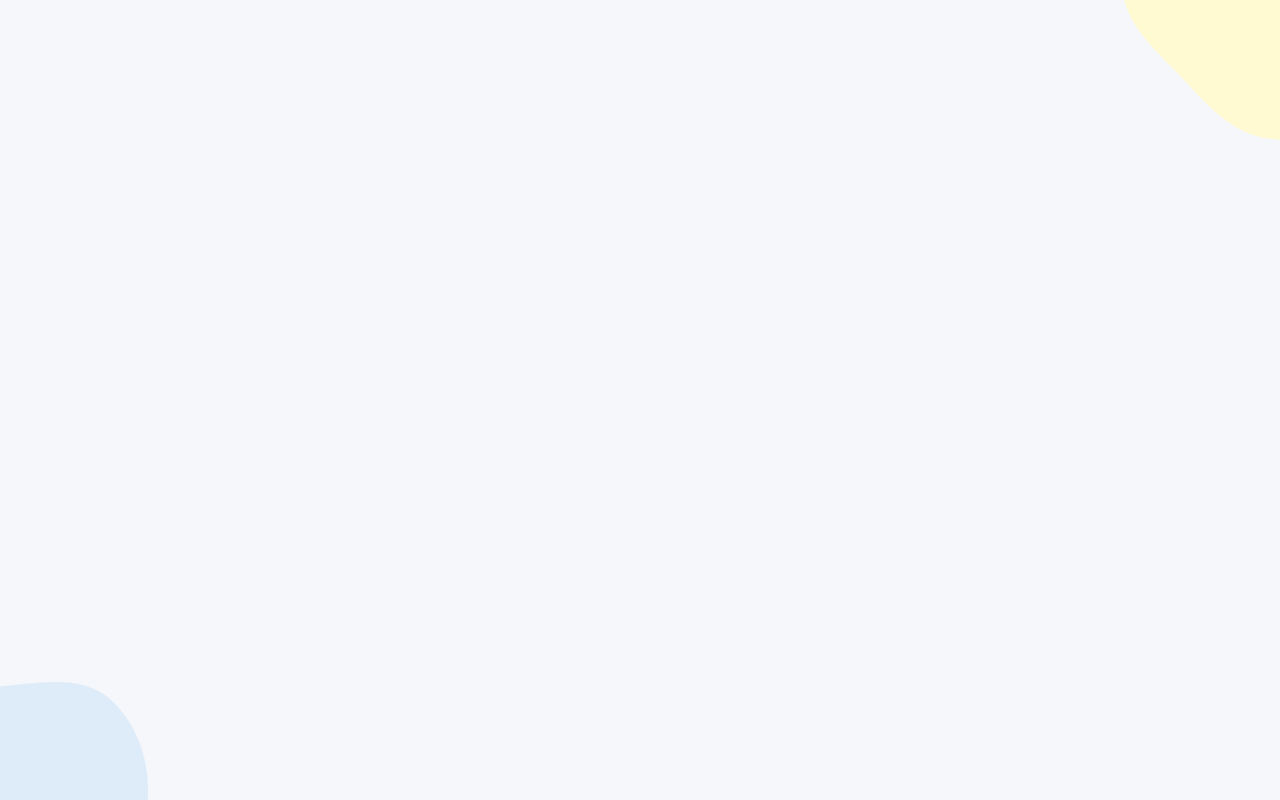
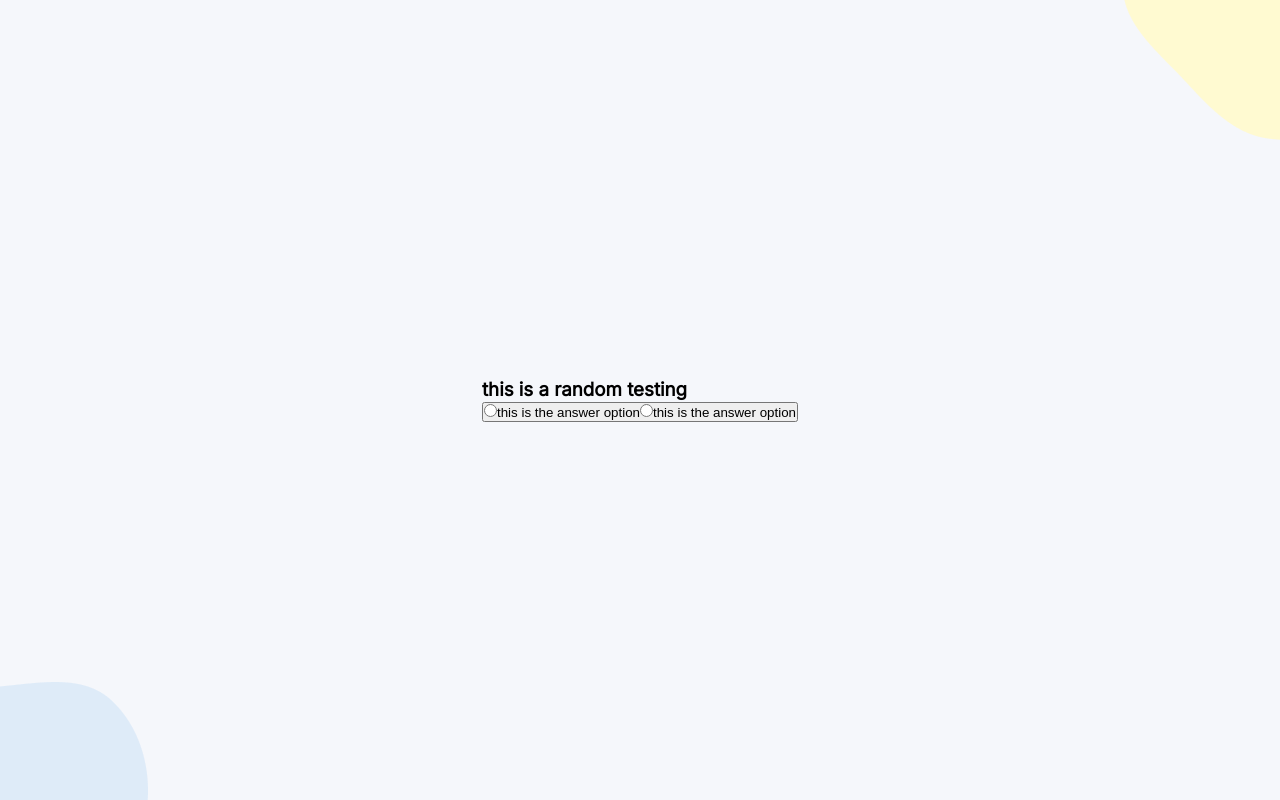
Before and after one commit to myaooooo98/React-Quizzical, a React (Create React App) app: page / in a window 1280 px wide. Both pictures are taken after a click on the button "Start Quiz". Built offline with nearby package versions, Linux system fonts and the light colour scheme.

Commit message:
complete the start quiz feature

```diff
--- a/src/App.js
+++ b/src/App.js
@@ -1,5 +1,6 @@
 import React from "react"
 import Intro from "./components/Intro"
+import Quiz from "./components/Quiz"
 
 export default function App() {
     const [isStartQuiz, setIsStartQuiz] = React.useState(false)
@@ -15,6 +16,11 @@ export default function App() {
                 isStartQuiz = {isStartQuiz}
                 startQuiz = {startQuiz}
             />
+            <Quiz
+                isStartQuiz = {isStartQuiz}
+                question = 'this is a random testing'
+                option = 'this is the answer option'
+            />
             <img src='./images/blobs.png' className="blob2"></img>
         </div>
     )
--- a/src/components/Quiz.js
+++ b/src/components/Quiz.js
@@ -1,17 +1,31 @@
 import React from "react"
 
 export default function Quiz(props) {
+
+    let containerClass = `quiz-container ${props.isStartQuiz ? '' : 'start'}`
+
     return (
-        <div className="quiz-container">
+        <div className={containerClass}>
             <h3 className="question">{props.question}</h3>
             <button>
+                <label>
                     <input
                         type="radio"
                         name="options"
                         className="option"
                         value={props.option}
-                    placeholder={props.option}
                     />
+                    {props.option}
+                </label>
+                <label>
+                    <input
+                        type="radio"
+                        name="options"
+                        className="option"
+                        value={props.option}
+                    />
+                    {props.option}
+                </label>
             </button>
         </div>
     )
```
Lines whose indentation alone changed are shown as unchanged.
